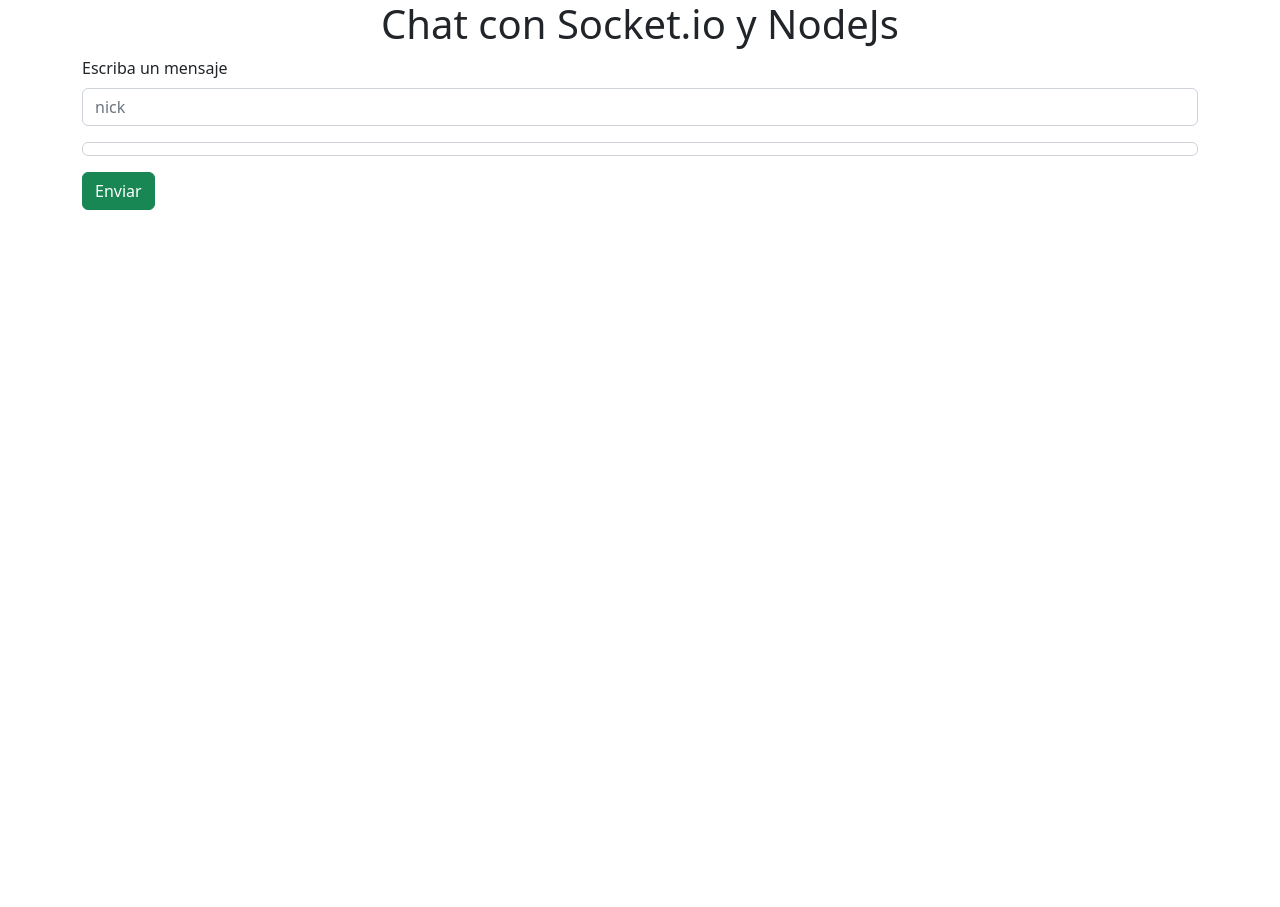
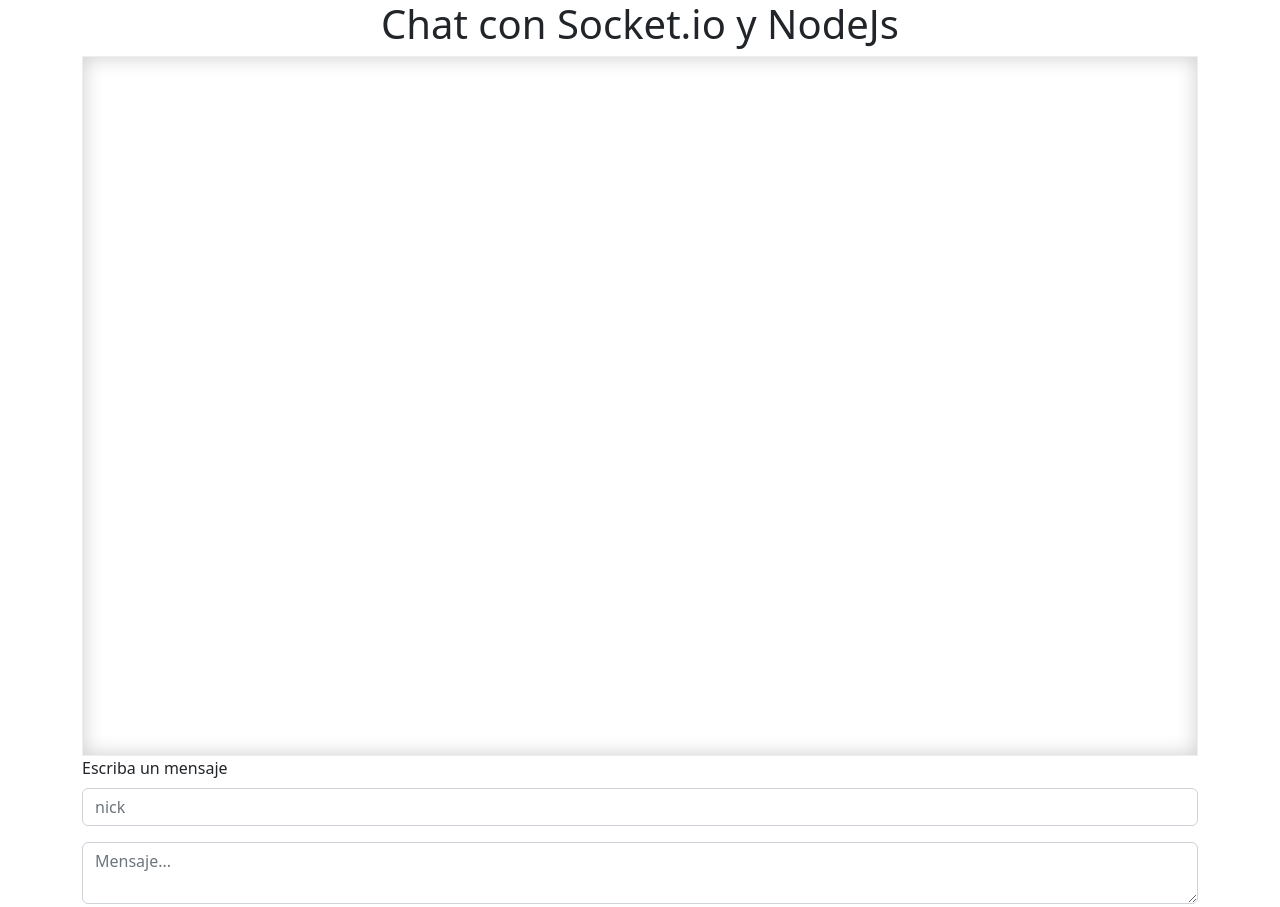
Before and after one commit to MiguelAngelRamos/socket-chat, a website: page client/index.html in a window 1280 px wide. Shown: the top 907 px of the page. Before the commit the page ends 800 px from the top, so only its background shows below. Drawn offline with nearby package versions, Linux system fonts and the light colour scheme.

Commit message:
index y styles

```diff
--- /dev/null
+++ b/client/css/styles.css
@@ -0,0 +1,8 @@
+#messages {
+  width: 100%;
+  max-width: 100%;
+  height: 700px;
+  overflow-y: scroll;
+  border: 1px solid #eee;
+  box-shadow: 0px 0px 20px #ccc inset;
+}
--- a/client/index.html
+++ b/client/index.html
@@ -1,11 +1,14 @@
 <!doctype html>
 <html lang="en">
+
   <head>
     <meta charset="utf-8">
     <meta name="viewport" content="width=device-width, initial-scale=1">
     <title>Chat con Socket.io y NodeJs</title>
     <link href="https://cdn.jsdelivr.net/npm/bootstrap@5.2.2/dist/css/bootstrap.min.css" rel="stylesheet" integrity="sha384-Zenh87qX5JnK2Jl0vWa8Ck2rdkQ2Bzep5IDxbcnCeuOxjzrPF/et3URy9Bv1WTRi" crossorigin="anonymous">
+    <link rel="stylesheet" href="css/styles.css">
   </head>
+
   <body>
     <h1 class="text-center">Chat con Socket.io y NodeJs</h1>
 
@@ -21,7 +24,7 @@
         </div>
 
         <div class="mb-3">
-          <textare id="text" class="form-control" placeholder="Mensaje..."></textarea>
+          <textarea id="text" class="form-control" placeholder="Mensaje..."></textarea>
         </div>
 
         <!-- El boton para enviar  -->
```
